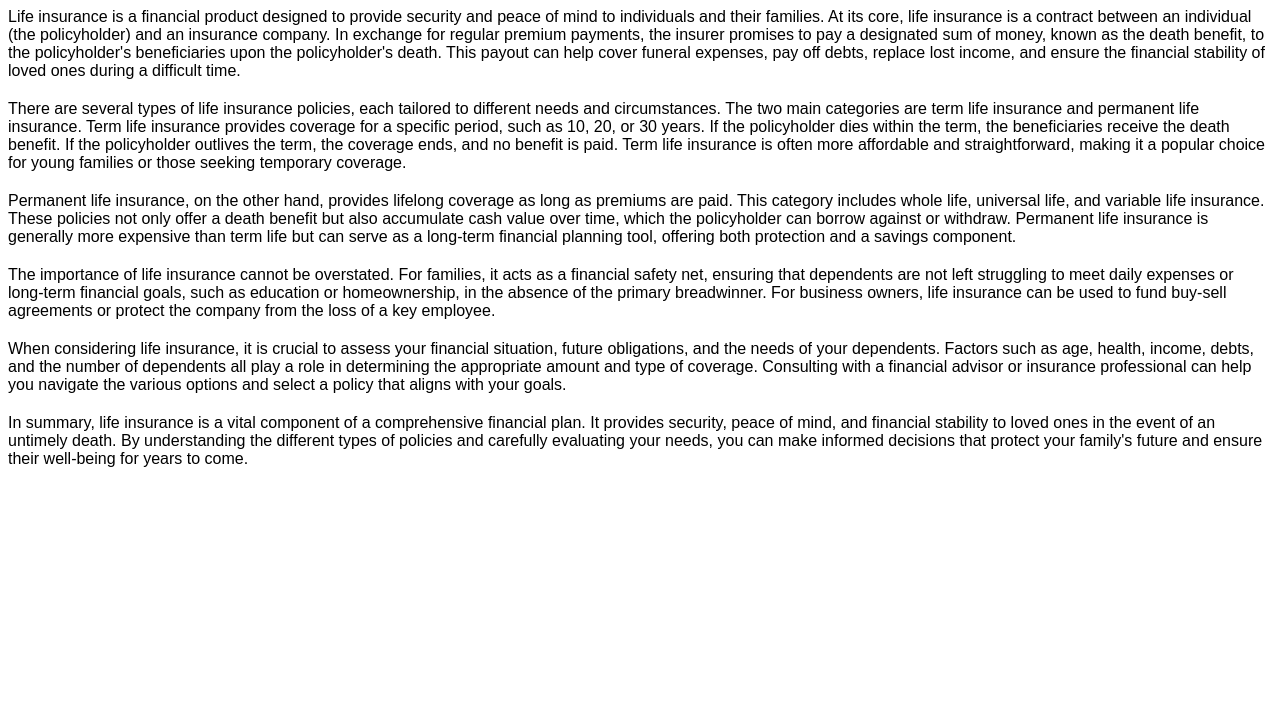
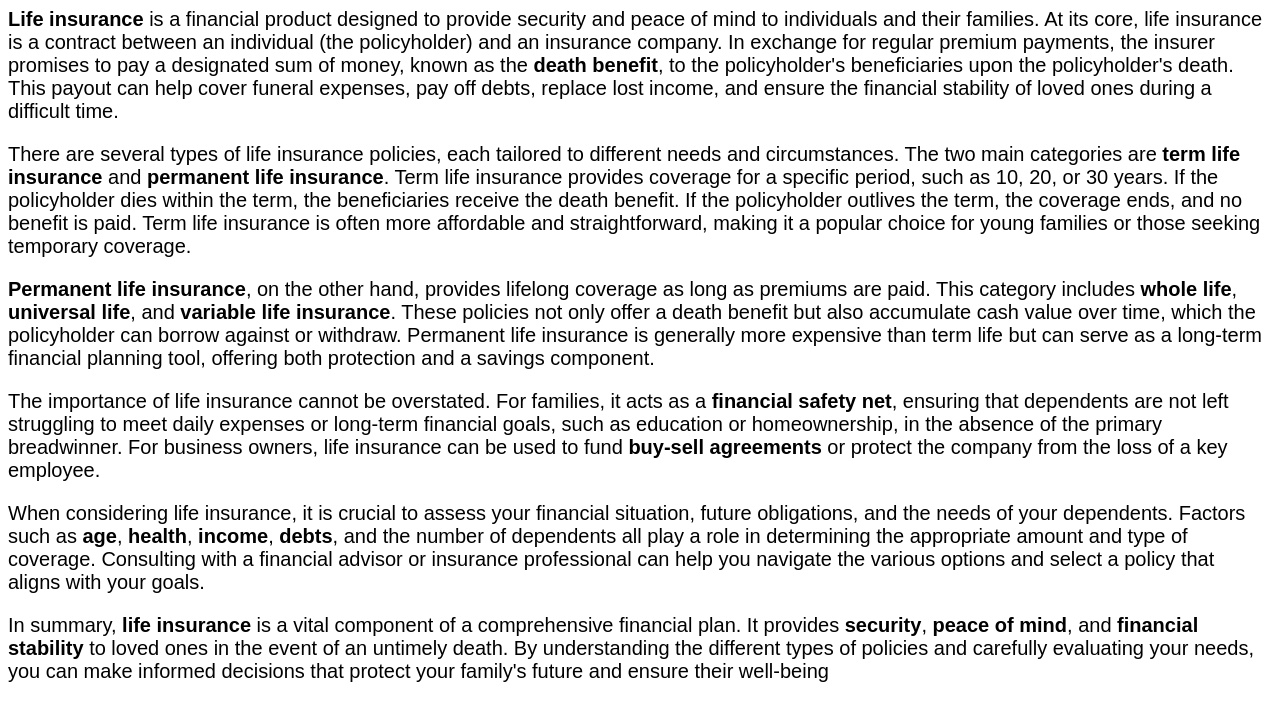
Before and after one commit to CodingSmiles/information, a plain HTML site: page index.html in a window 1280 px wide. Drawn offline with Linux system fonts and the light colour scheme.

Commit message:
added bolds

```diff
--- a/index.html
+++ b/index.html
@@ -11,62 +11,67 @@
             margin-bottom: 20px;
             content: "";
         }
+
         p {
-            font-family: Arial, Helvetica, sans-serif;
-            font-size: medium;
+            font-family: Arial;
+            font-size: 20;
         }
     </style>
 </head>
 
 <body>
-    <p> Life insurance is a financial product designed to provide security and peace of mind to individuals and their
+    <p><b>Life insurance</b> is a financial product designed to provide security and peace of mind to individuals and
+        their
         families. At its core, life insurance is a contract between an individual (the policyholder) and an insurance
         company. In exchange for regular premium payments, the insurer promises to pay a designated sum of money, known
         as
-        the death benefit, to the policyholder's beneficiaries upon the policyholder's death. This payout can help cover
+        the <b>death benefit</b>, to the policyholder's beneficiaries upon the policyholder's death. This payout can
+        help cover
         funeral expenses, pay off debts, replace lost income, and ensure the financial stability of loved ones during a
         difficult time.</p>
     <br>
     <p>There are several types of life insurance policies, each tailored to different needs and circumstances. The two
         main
-        categories are term life insurance and permanent life insurance. Term life insurance provides coverage for a
+        categories are <b>term life insurance</b> and <b>permanent life insurance</b>. Term life insurance provides
+        coverage for a
         specific period, such as 10, 20, or 30 years. If the policyholder dies within the term, the beneficiaries
         receive
         the death benefit. If the policyholder outlives the term, the coverage ends, and no benefit is paid. Term life
         insurance is often more affordable and straightforward, making it a popular choice for young families or those
         seeking temporary coverage.</p>
     <br>
-    <p>Permanent life insurance, on the other hand, provides lifelong coverage as long as premiums are paid. This
-        category
-        includes whole life, universal life, and variable life insurance. These policies not only offer a death benefit
-        but
-        also accumulate cash value over time, which the policyholder can borrow against or withdraw. Permanent life
-        insurance is generally more expensive than term life but can serve as a long-term financial planning tool,
-        offering
-        both protection and a savings component.</p>
+    <p><b>Permanent life insurance</b>, on the other hand, provides lifelong coverage as long as premiums are paid. This
+        category includes <b>whole life</b>, <b>universal life</b>, and <b>variable life insurance</b>. These policies
+        not only offer a death
+        benefit but also accumulate cash value over time, which the policyholder can borrow against or withdraw.
+        Permanent
+        life insurance is generally more expensive than term life but can serve as a long-term financial planning tool,
+        offering both protection and a savings component.</p>
     <br>
-    <p>The importance of life insurance cannot be overstated. For families, it acts as a financial safety net, ensuring
+    <p>The importance of life insurance cannot be overstated. For families, it acts as a <b>financial safety net</b>,
+        ensuring
         that dependents are not left struggling to meet daily expenses or long-term financial goals, such as education
         or
         homeownership, in the absence of the primary breadwinner. For business owners, life insurance can be used to
         fund
-        buy-sell agreements or protect the company from the loss of a key employee.</p>
+        <b>buy-sell agreements</b> or protect the company from the loss of a key employee.
+    </p>
     <br>
     <p>When considering life insurance, it is crucial to assess your financial situation, future obligations, and the
         needs
-        of your dependents. Factors such as age, health, income, debts, and the number of dependents all play a role in
+        of your dependents. Factors such as <b>age</b>, <b>health</b>, <b>income</b>, <b>debts</b>, and the number of
+        dependents all play a role in
         determining the appropriate amount and type of coverage. Consulting with a financial advisor or insurance
         professional can help you navigate the various options and select a policy that aligns with your goals.</p>
     <br>
     <p>
-        In summary, life insurance is a vital component of a comprehensive financial plan. It provides security, peace
-        of
-        mind, and financial stability to loved ones in the event of an untimely death. By understanding the different
-        types
-        of policies and carefully evaluating your needs, you can make informed decisions that protect your family's
-        future
-        and ensure their well-being for years to come.
-    </p>
+        In summary, <b>life insurance</b> is a vital component of a comprehensive financial plan. It provides
+        <b>security</b>, <b>peace
+            of mind</b>, and <b>financial stability</b> to loved ones in the event of an untimely death. By
+        understanding the different
+        types of policies and carefully evaluating your needs, you can make informed decisions that protect your
+        family's
+        future and ensure their well-being
 </body>
 
 </html>
```
